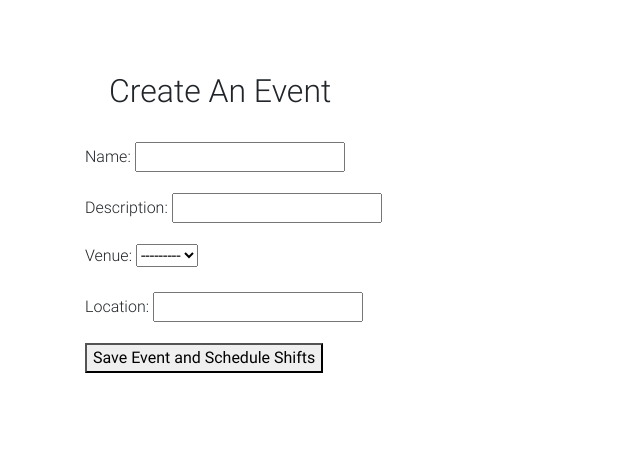
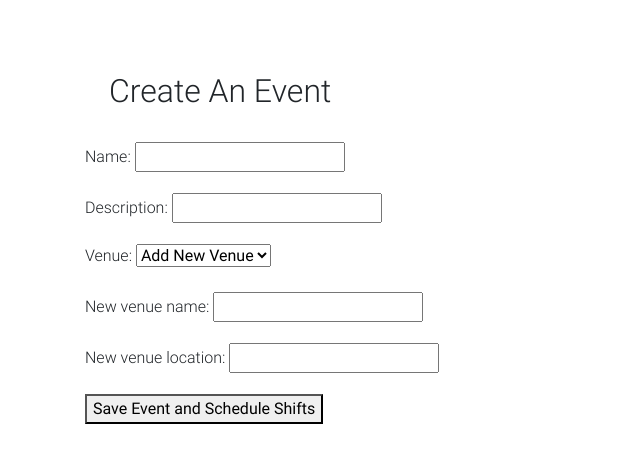
Before and after one commit to Nolan-Little/inStep, a Django app: page /new_event_template in a window 1280 px wide. Shown: the top 463 px of the page, without its empty margins (0-640 px from the left). Run offline with Django 3.2, Linux system fonts and the light colour scheme; data that the repository does not hold is empty; some libraries are stand-ins or nearby versions.

Commit message:
dynamically add new venue or select previous

```diff
--- a/volunteer/forms.py
+++ b/volunteer/forms.py
@@ -20,14 +20,22 @@ class OrgForm(forms.ModelForm):
         fields = ('name', 'description')
 
 
-class EventTemplateForm(forms.ModelForm):
+class EventForm(forms.ModelForm):
+    new_venue_name = forms.CharField(max_length=75, required=False)
+    new_venue_location = forms.CharField(max_length=150, required=False)
 
     class Meta:
         model = Event
-        fields = ('name', 'description', 'venue', 'location')
+        fields = ('name', 'description', 'venue', 'new_venue_name', 'new_venue_location')
+
+    def __init__(self, *args, **kwargs):
+        super(EventForm, self).__init__(*args, **kwargs)
+        self.fields['venue'].empty_label = "Add New Venue"
+        # following line needed to refresh widget copy of choice list
+        self.fields['venue'].widget.choices = self.fields['venue'].choices
 
 
-class ShiftTemplateForm(forms.ModelForm):
+class ShiftForm(forms.ModelForm):
 
     class Meta:
         model = Shift
--- a/volunteer/models.py
+++ b/volunteer/models.py
@@ -13,12 +13,14 @@ class Venue(models.Model):
     name = models.CharField(max_length=150)
     location = models.CharField(max_length=500)
 
+    def __str__(self):
+        return self.name
+
 class Event(models.Model):
     organization = models.ForeignKey(Organization, on_delete=models.CASCADE)
-    venue = models.ForeignKey(Venue, on_delete=models.CASCADE)
+    venue = models.ForeignKey(Venue, on_delete=models.CASCADE, blank=True, null=True)
     description = models.CharField(max_length=150)
     name = models.CharField(max_length=150)
-    location = models.CharField(max_length=200)
     date = models.DateField(null=True, blank=True)
     sign_up_url = models.CharField(max_length=50, null=True, blank=True, unique=True, default=uuid.uuid4)
     is_template = models.BooleanField()
--- /dev/null
+++ b/volunteer/static/scripts/newEventVenue.js
@@ -0,0 +1,21 @@
+let venueSelect = document.querySelector('#id_venue')
+let nameInput = document.querySelector('#id_new_venue_name').parentElement
+let locationInput = document.querySelector('#id_new_venue_location').parentElement
+
+
+venueSelect.addEventListener('change', (e) => {
+  if (e.target.value == '') toggleNewVenueInputs(false)
+  else if (e.target.value !== '') toggleNewVenueInputs(true)
+})
+
+function toggleNewVenueInputs(boolean) {
+  if (boolean){
+    nameInput.setAttribute("hidden", boolean)
+    locationInput.setAttribute("hidden", boolean)
+  }
+  else if (!boolean){
+    nameInput.removeAttribute("hidden", boolean)
+    locationInput.removeAttribute("hidden", boolean)
+  }
+
+}
--- a/volunteer/templates/events/new_event_template.html
+++ b/volunteer/templates/events/new_event_template.html
@@ -14,3 +14,7 @@
             </form>
     </div>
 {% endblock content %}
+
+{% block scripts %}
+    <script src="{% static 'scripts/newEventVenue.js' %}"></script>
+{% endblock scripts %}
--- a/volunteer/views/event_views.py
+++ b/volunteer/views/event_views.py
@@ -3,41 +3,73 @@ from django.shortcuts import render
 from django.contrib.auth.models import User
 from django.http import HttpResponseRedirect
 from django.urls import reverse
-from volunteer.models import Organization, Event, Shift, Volunteer
-from volunteer.forms import EventTemplateForm, ShiftTemplateForm, VolSignUpForm
+from volunteer.models import Organization, Event, Shift, Volunteer, Venue
+from volunteer.forms import EventForm, ShiftForm, VolSignUpForm
+
 
 def new_event_template(request):
     if request.method == "GET":
-        new_event_form = EventTemplateForm()
+        new_event_form = EventForm()
         template_name = "events/new_event_template.html"
         return render(request, template_name, {"new_event_form": new_event_form})
 
     elif request.method == "POST":
+        org = Organization.objects.filter(user=request.user)[0]
         form_data = request.POST
 
-        event_form_data = {
-            'name': form_data['name'],
-            'description': form_data['description'],
-            'venue': form_data['venue'],
-            'location': form_data['location']
-        }
+        selected_venue = form_data.get('venue', '')
 
-        new_org_form = EventTemplateForm(event_form_data)
-        if new_org_form.is_valid():
-            org = Organization.objects.filter(user=request.user)[0]
-            # new_event_template = EventTemplate.objects.create(
-            #     name=event_form_data['name'],
-            #     description=event_form_data['description'],
-            #     venue=event_form_data['venue'],
-            #     location=event_form_data['location'],
-            #     organization=org
-            # )
+        if selected_venue == '':
+            new_venue = Venue.objects.create(
+                name=form_data['new_venue_name'],
+                location=form_data['new_venue_location']
+            )
 
-            return HttpResponseRedirect(reverse('volunteer:new_shift_template', args=(new_event_template.id, )))
+            event_form_data = {
+                'name': form_data['name'],
+                'description': form_data['description'],
+            }
+
+            new_event_form = EventForm(event_form_data)
+
+            if new_event_form.is_valid():
+                new_event = Event.objects.create(
+                    name = event_form_data['name'],
+                    description = event_form_data['description'],
+                    venue = new_venue,
+                    organization = org,
+                    is_template = True
+                )
+
+                return HttpResponseRedirect(reverse('volunteer:dashboard'))
+
+            else:
+                template_name = "events/new_event_template.html"
+                return render(request, template_name, {"new_event_form": new_event_form})
 
         else:
-            template_name = 'events/new_event_template.html'
-            return render(request, template_name, {'new_event_form': new_event_form})
+            event_form_data = {
+                'name': form_data['name'],
+                'description': form_data['description'],
+                'venue': form_data['venue']
+            }
+
+            new_event_form = EventForm(event_form_data)
+
+            if new_event_form.is_valid():
+                new_event = Event.objects.create(
+                    name = event_form_data['name'],
+                    description = event_form_data['description'],
+                    venue = Venue.objects.get(pk=int(event_form_data['venue'])),
+                    organization = org,
+                    is_template = True
+                )
+                return HttpResponseRedirect(reverse('volunteer:dashboard'))
+            else:
+                template_name = "events/new_event_template.html"
+                return render(request, template_name, {"new_event_form": new_event_form})
+
+
 
 
 def event_template_details(request, event_template_id):
@@ -53,15 +85,15 @@ def edit_event_template(request, event_template_id):
         # event_template = EventTemplate.objects.get(pk=event_template_id)
         template_name = "events/edit_event_template.html"
         event_form_data = {
-                'name': event_template.name,
-                'description': event_template.description,
-                'venue': event_template.venue,
-                'location': event_template.location
-            }
+            'name': event_template.name,
+            'description': event_template.description,
+            'venue': event_template.venue,
+            'location': event_template.location
+        }
 
         context = {
-        'edit_event_form':EventTemplateForm(event_form_data),
-        'event_template': event_template
+            'edit_event_form': EventTemplateForm(event_form_data),
+            'event_template': event_template
         }
 
         return render(request, template_name, context)
@@ -81,7 +113,6 @@ def edit_event_template(request, event_template_id):
             # event_template = EventTemplate.objects.filter(pk=event_template_id).update(**event_form_data)
 
             return HttpResponseRedirect(reverse('volunteer:dashboard'))
-
 
 
 def schedule_event(request):
@@ -107,11 +138,11 @@ def schedule_event(request):
 
         # Schedule Event
         scheduled_event = Event.objects.create(
-            organization = org,
-            name = event.name,
-            description = event.description,
-            venue = event.venue,
-            location = event.location,
+            organization=org,
+            name=event.name,
+            description=event.description,
+            venue=event.venue,
+            location=event.location,
             date=event_form_data['date'],
             is_template=False
         )
--- a/volunteer/views/shift_views.py
+++ b/volunteer/views/shift_views.py
@@ -4,7 +4,7 @@ from django.contrib.auth.models import User
 from django.http import HttpResponseRedirect
 from django.urls import reverse
 from volunteer.models import Organization, Event, Shift, Volunteer
-from volunteer.forms import EventTemplateForm, ShiftTemplateForm, VolSignUpForm
+from volunteer.forms import EventForm, ShiftForm, VolSignUpForm
 
 def new_shift_template(request, event_template_id):
     # event_template = EventTemplate.objects.get(pk=event_template_id)
```
